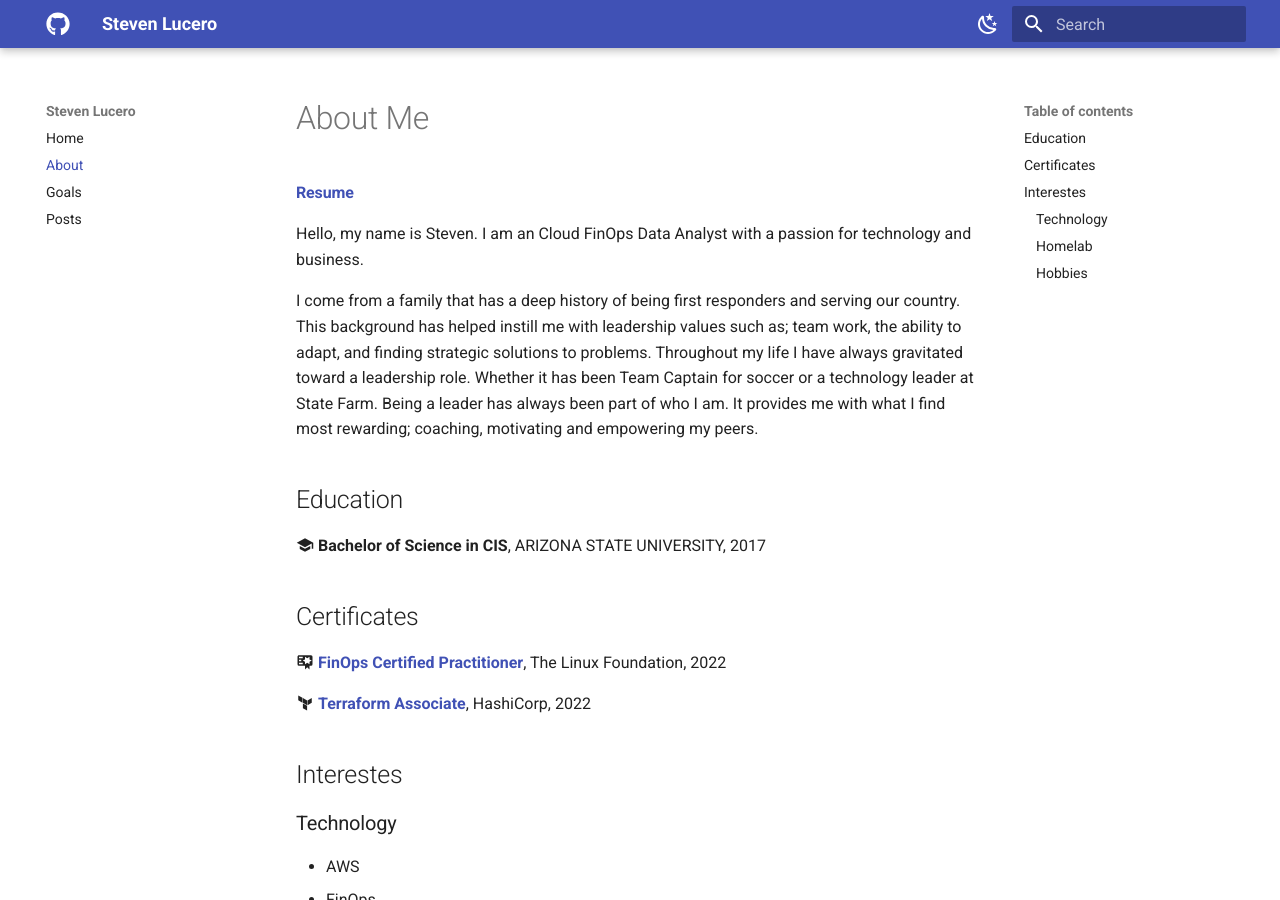
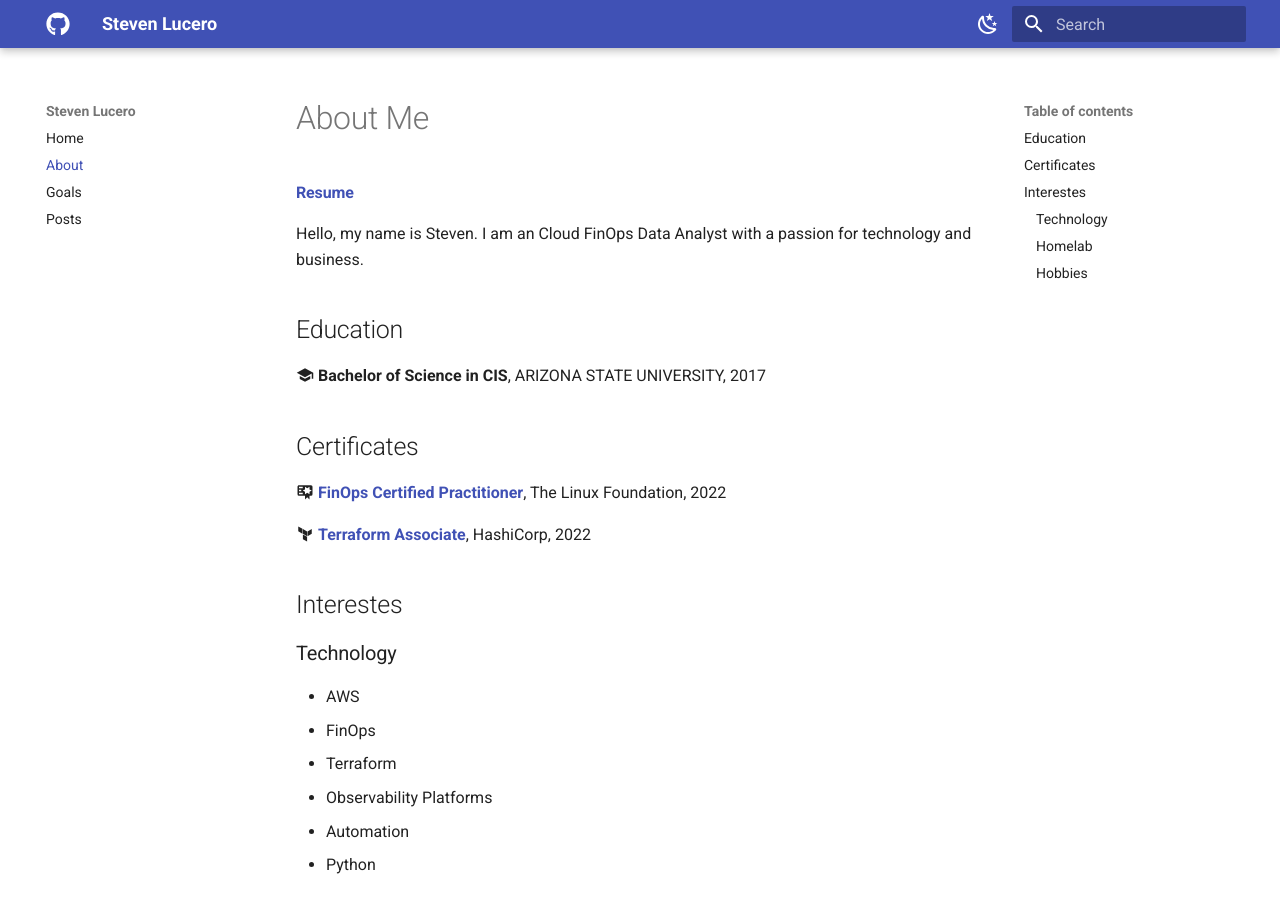
Before and after one commit to stevejoluc/stevejoluc.github.io, an MkDocs documentation site: the page built from docs/about/about.md, in a window 1280 px wide and 900 px high. Built offline with MkDocs 1.6.1 and Material for MkDocs 9.7.7, drawn with Linux system fonts in a browser that asks for light colours.

Commit message:
update about me

```diff
--- a/docs/about/about.md
+++ b/docs/about/about.md
@@ -3,8 +3,6 @@
 #### [Resume](https://registry.jsonresume.org/stevejoluc)
 
 Hello, my name is Steven. I am an Cloud FinOps Data Analyst with a passion for technology and business.
-
-I come from a family that has a deep history of being first responders and serving our country. This background has helped instill me with leadership values such as; team work, the ability to adapt, and finding strategic solutions to problems. Throughout my life I have always gravitated toward a leadership role. Whether it has been Team Captain for soccer or a technology leader at State Farm. Being a leader has always been part of who I am. It provides me with what I find most rewarding; coaching, motivating and empowering my peers.
 
 ## Education
 :material-school: **Bachelor of Science in CIS**, ARIZONA STATE UNIVERSITY, 2017
```
